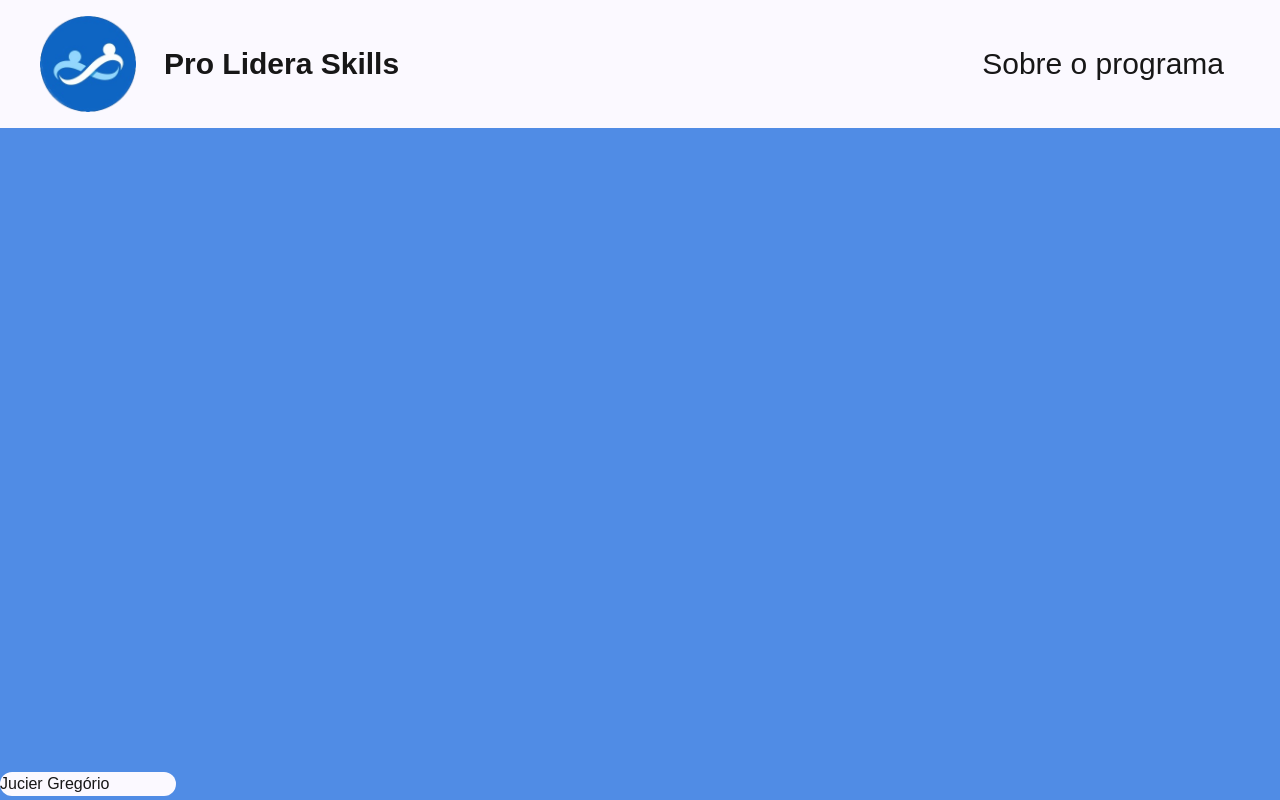
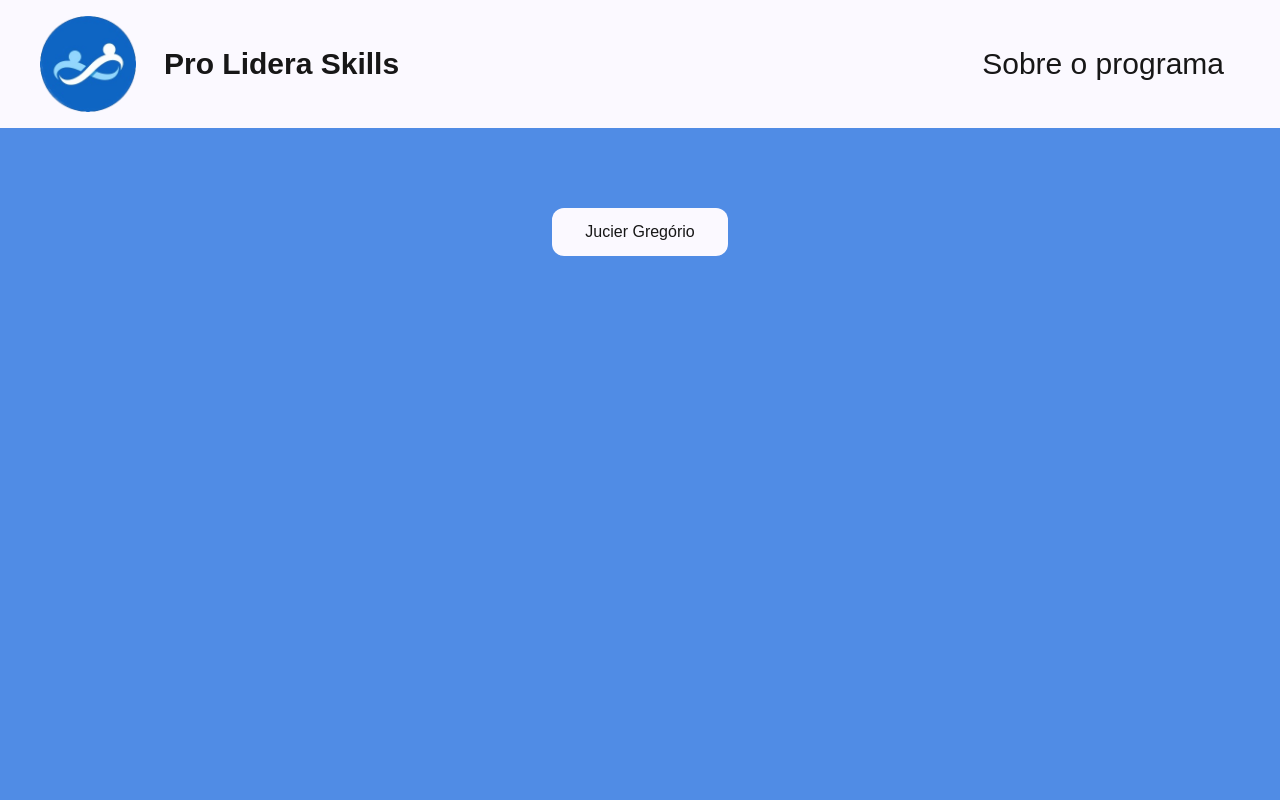
Before and after one commit to softexrecifepe/PI-PRO-LIDERA-TURMA-09-EQUIPE-02, a Next.js app: page / in a window 1280 px wide. Built offline with nearby package versions, Linux system fonts and the light colour scheme.

Commit message:
Register form

```diff
--- a/src/app/components/footer.tsx
+++ /dev/null
@@ -1,13 +0,0 @@
-import React from "react"
-
-React
-
-export function Footer(){
-    return(
-        <div className="bg-header w-44 bottom-1 absolute rounded-xl">
-            <footer >
-                <h1>Jucier Gregório</h1>
-            </footer>
-        </div>
-    )
-}
--- /dev/null
+++ b/src/app/components/registerForm.tsx
@@ -0,0 +1,11 @@
+import React from "react"
+
+export function RegisterForm(){
+    return(
+        <div className="bg-header w-44 mt-20 mx-auto p-3 text-center rounded-xl">
+            <footer>
+                <h1>Jucier Gregório</h1>
+            </footer>
+        </div>
+    )
+}
--- a/src/app/page.tsx
+++ b/src/app/page.tsx
@@ -1,5 +1,5 @@
 import { Header } from "./components/header";
-import { Footer } from "./components/footer";
+import { RegisterForm } from "./components/registerForm";
 
 export default function Home(){
   return (
@@ -8,7 +8,7 @@ export default function Home(){
         <Header></Header>
       </div>
       <div>
-        <Footer></Footer>
+        <RegisterForm></RegisterForm>
       </div>
     </div>
   )
```
